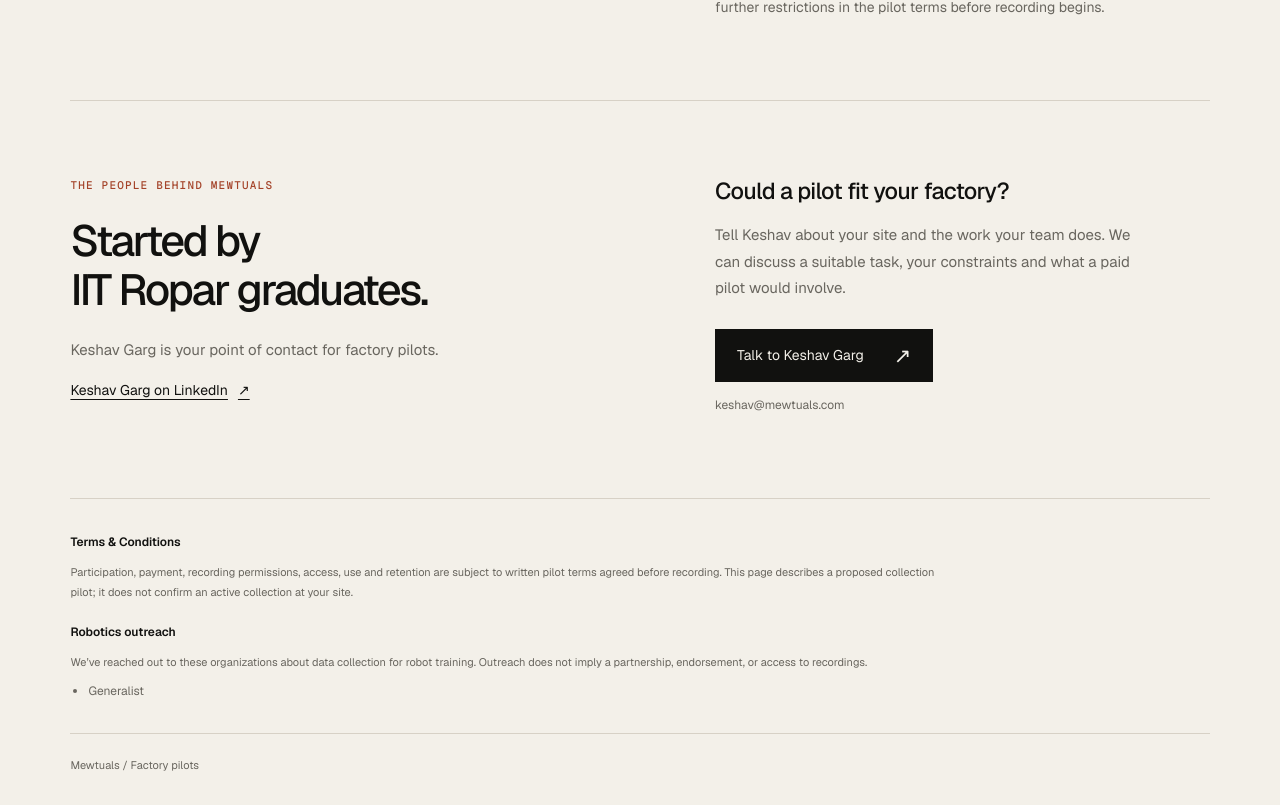
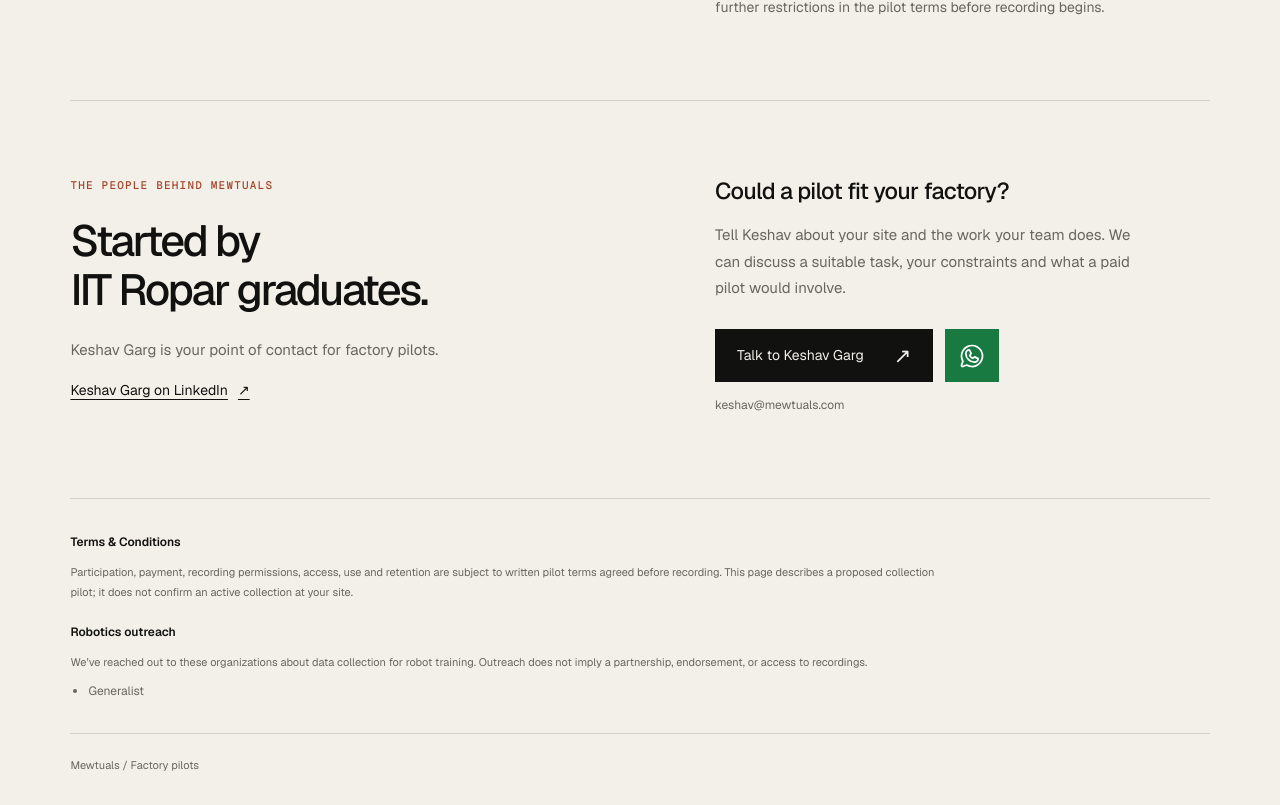
Before and after one commit to khakhibuzz/mewtuals, a Next.js app: page /factory-partners in a window 1280 px wide. Shown: the part 2231-3036 px from the top of the page. Built offline with nearby package versions, Linux system fonts and the light colour scheme.

Commit message:
Add WhatsApp contact to factory pilot page

```diff
--- a/app/factory-partners/factory-partners.module.css
+++ b/app/factory-partners/factory-partners.module.css
@@ -72,6 +72,10 @@
 .contactInvitation { align-self: center; }
 .contactPrompt { font-size: 23px; line-height: 1.3; font-weight: 450; letter-spacing: -0.65px; }
 .contactInvitation > p:nth-child(2) { max-width: 430px; margin-top: 16px; color: var(--ink-soft); font-size: 15px; line-height: 1.75; }
+.contactActions { display: flex; flex-wrap: wrap; align-items: stretch; gap: 12px; margin-top: 28px; }
+.contactActions .primaryLink { margin-top: 0; }
+.whatsappLink { display: inline-flex; align-items: center; justify-content: center; flex-shrink: 0; width: 54px; min-height: 54px; color: #fff; background: #187a40; }
+.whatsappLink:hover { background: #126032; }
 .contactInvitation .email { margin-top: 14px; color: var(--ink-soft); font-size: 12px; overflow-wrap: anywhere; }
 .footer { padding-block: 34px max(30px, env(safe-area-inset-bottom)); color: var(--ink-soft); }
 .terms { max-width: 880px; }
--- a/app/factory-partners/page.tsx
+++ b/app/factory-partners/page.tsx
@@ -1,3 +1,4 @@
+import { WhatsappLogo } from "@phosphor-icons/react/dist/ssr";
 import type { Metadata } from "next";
 import Image from "next/image";
 import Link from "next/link";
@@ -183,7 +184,17 @@ export default function FactoryPartnersPage() {
           <div className={styles.contactInvitation}>
             <p className={styles.contactPrompt}>Could a pilot fit your factory?</p>
             <p>Tell Keshav about your site and the work your team does. We can discuss a suitable task, your constraints and what a paid pilot would involve.</p>
-            <a className={styles.primaryLink} href={contactHref}>Talk to Keshav Garg <Arrow /></a>
+            <div className={styles.contactActions}>
+              <a className={styles.primaryLink} href={contactHref}>Talk to Keshav Garg <Arrow /></a>
+              <a
+                className={styles.whatsappLink}
+                href="https://wa.me/918872052031"
+                aria-label="WhatsApp Keshav Garg at +91 8872052031"
+                title="WhatsApp Keshav Garg at +91 8872052031"
+              >
+                <WhatsappLogo size={28} aria-hidden="true" focusable="false" />
+              </a>
+            </div>
             <p className={styles.email}>keshav@mewtuals.com</p>
           </div>
         </section>
```
Also changed, not shown: 2 other files (tests, documents, lock files or other folders).
